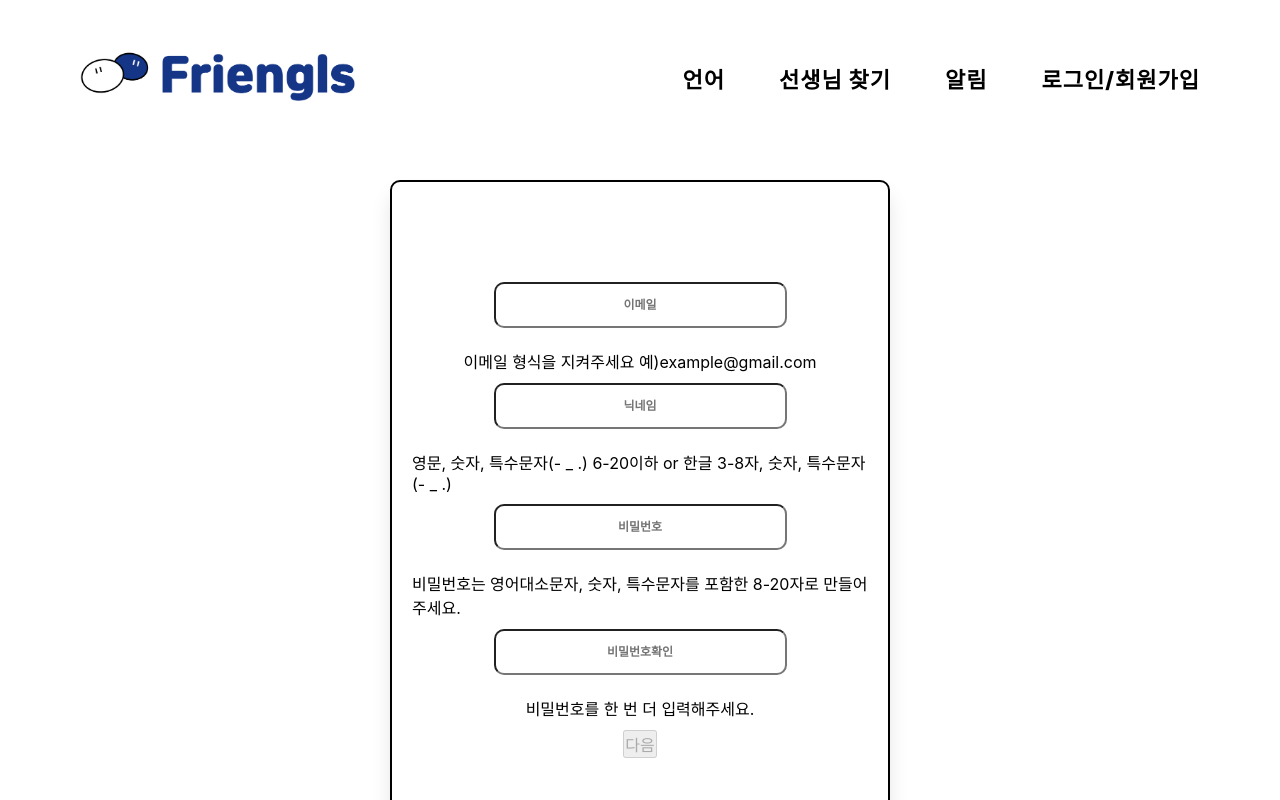
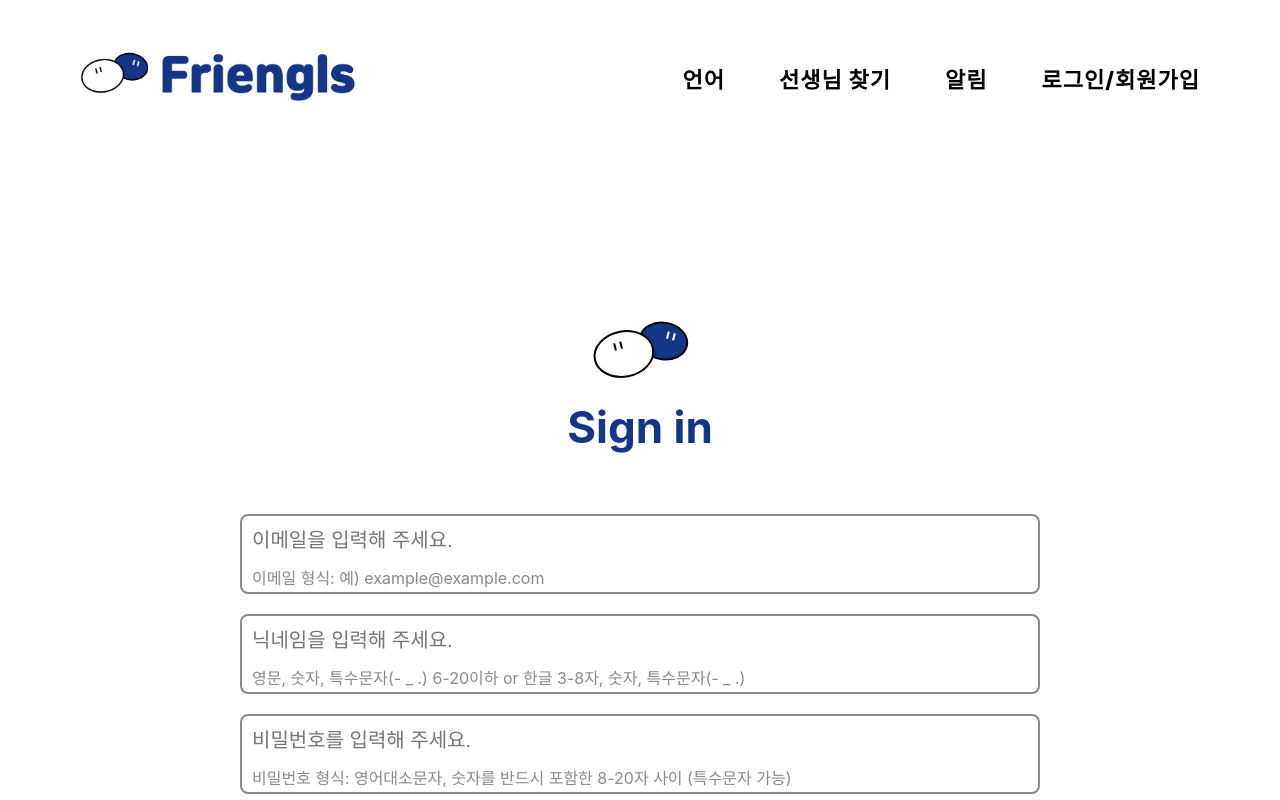
Before and after one commit to jiaegong/Friengls, a React (Create React App) app: page /signup in a window 1280 px wide. Shown: the top 800 px of the page. Built offline with nearby package versions, Linux system fonts and the light colour scheme.

Commit message:
뷰: signup페이지 구현 중

```diff
--- a/src/elements/Inputs.js
+++ b/src/elements/Inputs.js
@@ -9,6 +9,7 @@ const Inputs = (props) => {
     name,
     placeholder,
     _onChange,
+    _onBlur,
     value,
     disabled,
     multiLine,
@@ -34,6 +35,7 @@ const Inputs = (props) => {
       name={name}
       placeholder={placeholder}
       onChange={_onChange}
+      onBlur={_onBlur}
       defaultValue={value}
       disabled={disabled}
       {...defaultStyles}
--- a/src/image/index.js
+++ b/src/image/index.js
@@ -1,15 +1,6 @@
-import GoogleLoginIcon from './googleLoginIcon.png';
-import KakaoLoginIcon from './kakaoLoginIcon.png';
 import ProfileMedium from './profileMedium.png';
 import MainLogo from './MainLogo.png';
 import BannerImg from './BannerImg.png';
 import Logo from './Logo.svg';
 
-export {
-  GoogleLoginIcon,
-  KakaoLoginIcon,
-  ProfileMedium,
-  MainLogo,
-  BannerImg,
-  Logo,
-};
+export { ProfileMedium, MainLogo, BannerImg, Logo };
--- a/src/pages/Login.js
+++ b/src/pages/Login.js
@@ -39,6 +39,7 @@ const Login = (props) => {
 
   return (
     <Container>
+      {/* 로고 */}
       <LogoBox>
         <img src={Logo} alt="userProfileImage" />
       </LogoBox>
@@ -101,21 +102,18 @@ const Container = styled.div`
   margin: 200px auto;
 `;
 
+const LogoBox = styled.div`
+  width: 97px;
+  height: 60px;
+  margin: 0 auto 20px;
+  overflow: hidden;
+`;
+
 const LogoText = styled.p`
   margin-bottom: 60px;
   font-size: 44px;
   font-weight: 700;
   color: #153587;
-`;
-
-const LogoBox = styled.div`
-  width: 97px;
-  height: 60px;
-  margin: 0 auto 20px;
-  overflow: hidden;
-
-  img {
-  }
 `;
 
 const KakaoButton = styled.a`
--- a/src/pages/Signup.js
+++ b/src/pages/Signup.js
@@ -2,22 +2,21 @@ import React, { useState } from 'react';
 import styled from 'styled-components';
 import { useDispatch } from 'react-redux';
 import { Link } from 'react-router-dom';
-import { history } from '../redux/configureStore';
-import { actionCreators as userActions } from '../redux/modules/user';
+import axios from 'axios';
+import { Logo } from '../image/';
+import { InputBox, Inputs, Buttons, InputLabel } from '../elements';
 import { emailForm, pwdForm, userNameForm } from '../shared/common';
-import axios from 'axios';
-import { Grid, Flex, Input, Button, Text, Icon } from '../elements';
-
+// to do: 유효성 검사에 따라 박스 색 변화
+// to do: 유효성 검사 조건 일치하는지 확인
+// to do: 닉네임 유효성 검사 개선(글자수)
 const Signup = (props) => {
   const dispatch = useDispatch();
 
   // userEmail 유효성 검사, input값 가져오기
   const [userEmail, setUserEmail] = useState('');
   const [emailCheck, setEmailCheck] = useState(
-    '이메일 형식을 지켜주세요 예)example@gmail.com',
+    '이메일 형식: 예) example@example.com',
   );
-
-  console.log(userEmail.split('@'));
 
   const handleEmail = (e) => {
     const email = e.target.value;
@@ -25,7 +24,7 @@ const Signup = (props) => {
     if (emailForm(email)) {
       setEmailCheck('올바른 이메일 형식입니다.');
     } else {
-      setEmailCheck('이메일 형식을 지켜주세요 예)example@gmail.com');
+      setEmailCheck('이메일 형식: 예) example@example.com');
     }
   };
 
@@ -50,7 +49,7 @@ const Signup = (props) => {
   //pwd 유효성 검사, input값 가져오기
   const [pwd, setPwd] = useState('');
   const [pwdCheck, setPwdCheck] = useState(
-    '비밀번호는 영어대소문자, 숫자, 특수문자를 포함한 8-20자로 만들어주세요.',
+    '비밀번호 형식: 영어대소문자, 숫자를 반드시 포함한 8-20자 사이 (특수문자 가능)',
   );
 
   const handlePwd = (e) => {
@@ -67,7 +66,7 @@ const Signup = (props) => {
         setPwdCheck('비밀번호에 닉네임 또는 이메일을 포함할 수 없습니다.');
       } else {
         setPwdCheck(
-          '비밀번호는 영어대소문자, 숫자, 특수문자를 포함한 8-20자로 만들어주세요.',
+          '비밀번호 형식: 영어대소문자, 숫자를 반드시 포함한 8-20자 사이 (특수문자 가능)',
         );
       }
     }
@@ -159,8 +158,6 @@ const Signup = (props) => {
     pwdCheck: confirmPwd,
   };
 
-  console.log(signupForm);
-
   //DetailInfo페이지로 넘어가는 버튼 활성화
   const [disabled, setDisabled] = useState(true);
 
@@ -175,74 +172,56 @@ const Signup = (props) => {
 
   return (
     <Container>
-      <input
-        style={{
-          width: '293px',
-          height: '46px',
-          marginBottom: '11px',
-          borderRadius: '10px',
-          textAlign: 'center',
-          fontSize: '12px',
-          fontWeight: 700,
-        }}
-        placeholder="이메일"
+      {/* 로고 */}
+      <LogoBox>
+        <img src={Logo} alt="userProfileImage" />
+      </LogoBox>
+      <LogoText>Sign in</LogoText>
+      {/* 이메일 인풋 */}
+      <InputBox>
+        <Inputs
+          placeholder="이메일을 입력해 주세요."
           type="text"
           name="userEmail"
-        onChange={handleEmail}
-        onBlur={checkDuplicatedEmail} //자동 이메일 체크
+          _onChange={handleEmail}
+          _onBlur={checkDuplicatedEmail} //자동 이메일 체크
         />
-      <span>{emailCheck}</span>
-      <input
-        style={{
-          width: '293px',
-          height: '46px',
-          marginBottom: '11px',
-          borderRadius: '10px',
-          textAlign: 'center',
-          fontSize: '12px',
-          fontWeight: 700,
-        }}
-        placeholder="닉네임"
+        <InputLabel styles={{ color: '#8A8A8A' }}>{emailCheck}</InputLabel>
+      </InputBox>
+      {/* 유저네임 인풋 */}
+      <InputBox>
+        <Inputs
+          placeholder="닉네임을 입력해 주세요."
           type="text"
           name="userName"
-        onChange={handleUserName}
-        onBlur={checkDuplicatedUserName} // 자동 닉네임 체크
+          _onChange={handleUserName}
+          _onBlur={checkDuplicatedUserName} // 자동 닉네임 체크
         />
-      <span>{userNameCheck}</span>
-      <input
-        style={{
-          width: '293px',
-          height: '46px',
-          marginBottom: '11px',
-          borderRadius: '10px',
-          textAlign: 'center',
-          fontSize: '12px',
-          fontWeight: 700,
-        }}
-        placeholder="비밀번호"
+        <InputLabel styles={{ color: '#8A8A8A' }}>{userNameCheck}</InputLabel>
+      </InputBox>
+      {/* 비밀번호 인풋 */}
+      <InputBox>
+        <Inputs
+          placeholder="비밀번호를 입력해 주세요."
           type="text"
           name="pwd"
-        onChange={handlePwd}
+          _onChange={handlePwd}
         />
-      <span>{pwdCheck}</span>
-      <input
-        style={{
-          width: '293px',
-          height: '46px',
-          marginBottom: '11px',
-          borderRadius: '10px',
-          textAlign: 'center',
-          fontSize: '12px',
-          fontWeight: 700,
-        }}
-        placeholder="비밀번호확인"
+        <InputLabel styles={{ color: '#8A8A8A' }}>{pwdCheck}</InputLabel>
+      </InputBox>
+      {/* 비밀번호 확인 인풋 */}
+      <InputBox styles={{ marginBottom: '80px' }}>
+        <Inputs
+          placeholder="비밀번호를 다시 한 번 입력해 주세요."
           type="text"
           name="pwdCheck"
-        onChange={handleConfirmPwd}
+          _onChange={handleConfirmPwd}
         />
-      <span>{confirmPwdCheck}</span>
+        <InputLabel styles={{ color: '#8a8a8a' }}>{confirmPwdCheck}</InputLabel>
+      </InputBox>
+      {/* 상세정보 페이지로 넘어가기 */}
       <Link to={{ pathname: '/signup/detail', signupForm }}>
-        <input type="button" value="다음" disabled={isTrue} />
+        <NextButton type="button" value="다음" disabled={isTrue} />
       </Link>
     </Container>
   );
@@ -253,14 +232,34 @@ const Container = styled.div`
   flex-direction: column;
   justify-content: center;
   align-items: center;
-  padding: 20px;
-  width: 500px;
-  height: 680px;
-  border: 2px solid black;
-  border-radius: 10px;
-  margin: 60px auto;
-  gap: 10px;
-  box-shadow: 0px 15px 20px rgba(0, 0, 0, 0.1);
+  width: 800px;
+  margin: 200px auto;
 `;
 
+const LogoBox = styled.div`
+  width: 97px;
+  height: 60px;
+  margin: 0 auto 20px;
+  overflow: hidden;
+`;
+
+const LogoText = styled.p`
+  margin-bottom: 60px;
+  font-size: 44px;
+  font-weight: 700;
+  color: #153587;
+`;
+
+const NextButton = styled.input`
+  width: 800px;
+  height: 80px;
+  background: #171b78;
+  border: none;
+  border-radius: 4px;
+  box-shadow: 0 4px 4px rgba(0, 0, 0, 0.25);
+  cursor: pointer;
+  font-size: 24px;
+  font-weight: 600;
+  color: #fff;
+`;
 export default Signup;
```
Also changed, not shown: src/image/googleLoginIcon.png (deleted), src/image/kakaoLoginIcon.png (deleted). Lines whose indentation alone changed are shown as unchanged.
